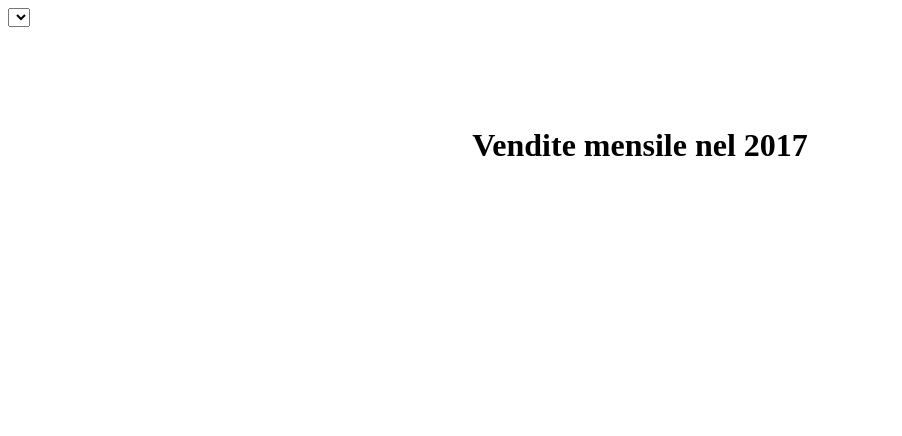
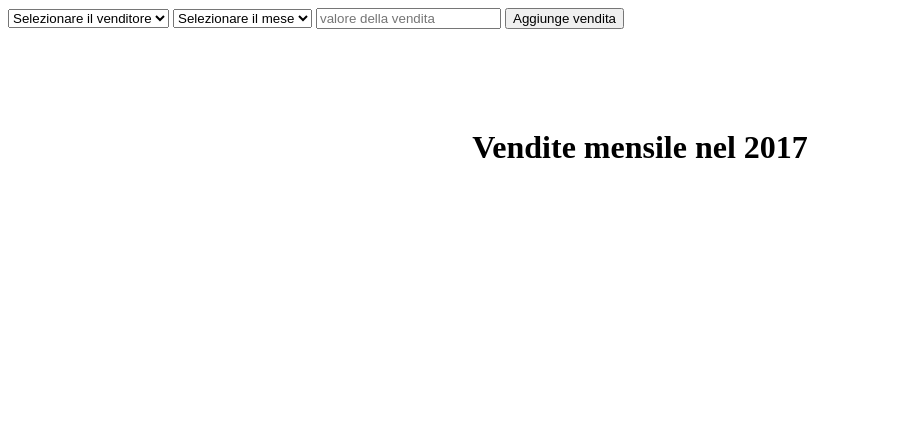
Before and after one commit to lsfukuma/rest-chartbool, a plain HTML site: page index.html in a window 1280 px wide. Shown: the top 436 px of the page, without its empty margins (0-902 px from the left). Drawn offline with nearby package versions, Linux system fonts and the light colour scheme; no server answers.

Commit message:
inizio mil 2

```diff
--- a/index.html
+++ b/index.html
@@ -13,9 +13,30 @@
     </head>
     <body>
         <header>
-            <select class="salesman-name" name="">
-
+            <select class="salesman-name" name="Nome del venditore">
+                <option value="">Selezionare il venditore</option>
+                <option value="Marco">Marco</option>
+                <option value="Giuseppe">Giuseppe</option>
+                <option value="Riccardo">Riccardo</option>
+                <option value="Roberto">Roberto</option>
             </select>
+            <select class="mesi-vendita" name="Mesi">
+                <option value="">Selezionare il mese</option>
+                <option value="01">01</option>
+                <option value="02">02</option>
+                <option value="03">03</option>
+                <option value="04">04</option>
+                <option value="05">05</option>
+                <option value="06">06</option>
+                <option value="07">07</option>
+                <option value="08">08</option>
+                <option value="09">09</option>
+                <option value="10">10</option>
+                <option value="11">11</option>
+                <option value="12">12</option>
+            </select>
+            <input type="number" placeholder="valore della vendita">
+            <button>Aggiunge vendita</button>
         </header>
         <div class="container-chart">
             <h1>Vendite mensile nel 2017</h1>
--- a/main.js
+++ b/main.js
@@ -20,6 +20,18 @@ $(document).ready(function(){
         }
     }); //fine ajax
 
+//intercettare il click sul bottone
+    $.ajax({
+        'url': apiUrl,
+        'method': 'POST',
+        'success': function(addSale){
+
+        }, //success
+        'error': function(){
+            alert('error');
+        }
+
+    });//chiamata ajax metodo post
 
     function monthlySales (sales){
         var monthSale = {
```
